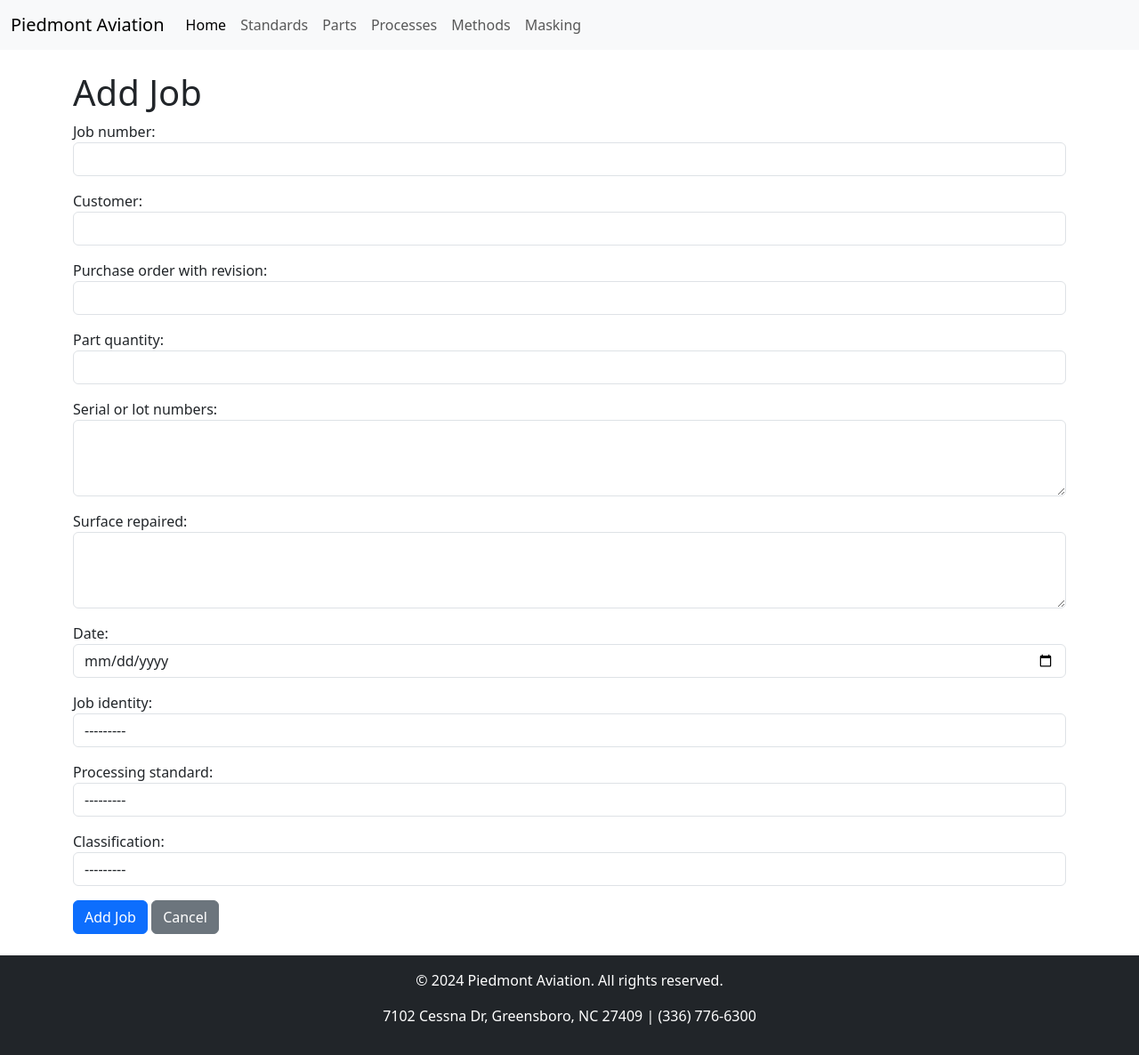
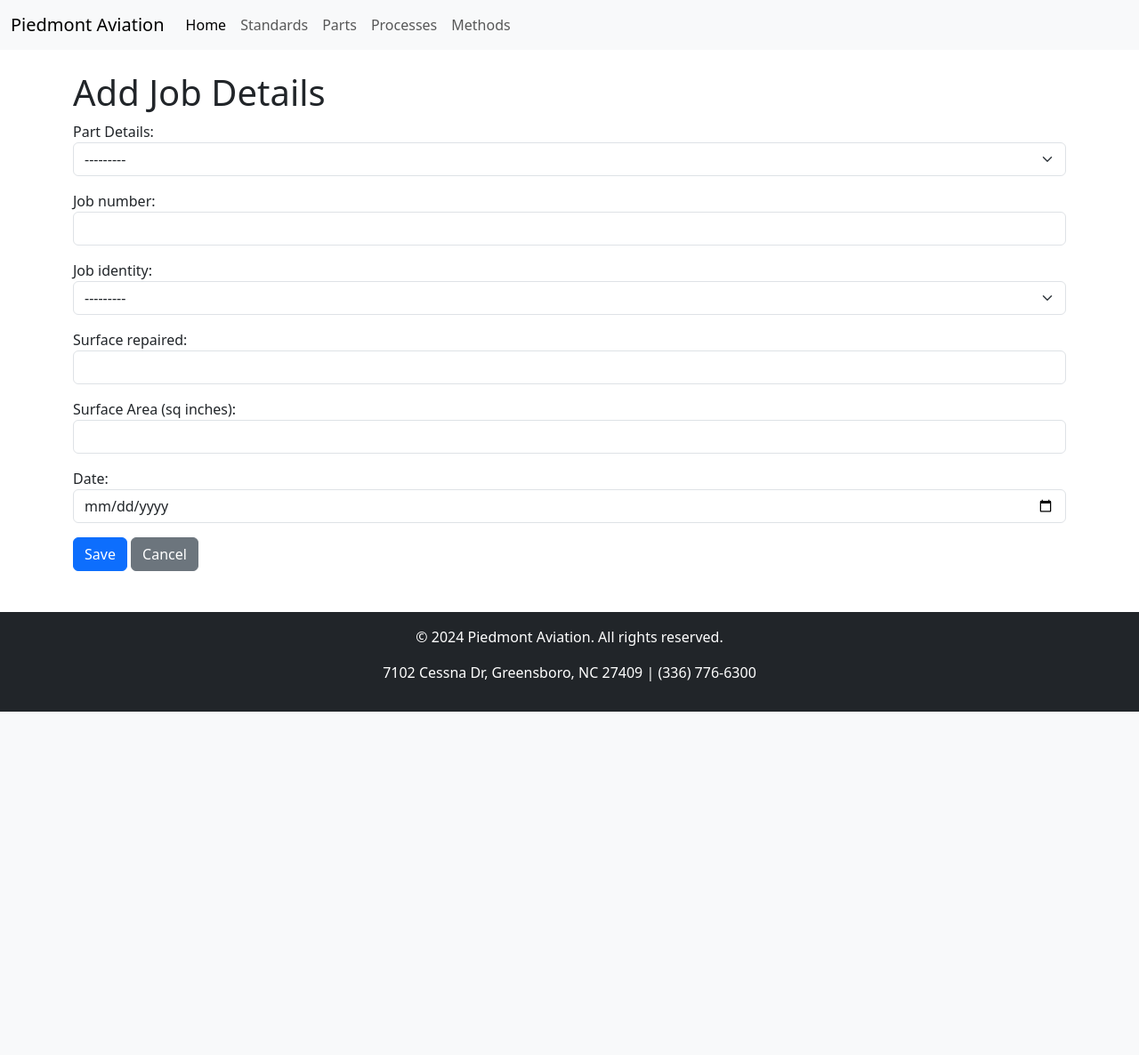
Before and after one commit to SmartXchain/piedmont, a Django app: page /part/1/add-job/ in a window 1280 px wide. Shown: the whole page at 89% size. After the commit the page ends 800 px from the top, so only its background shows below. Run offline with Django 5.2, Linux system fonts and the light colour scheme; tables that the repository leaves empty hold one stand-in row (values such as "Sample post"); some libraries are stand-ins or nearby versions.

Commit message:
fix: remove masking

```diff
--- a/app/app/settings.py
+++ b/app/app/settings.py
@@ -45,7 +45,6 @@ INSTALLED_APPS = [
     'part',
     'process',
     'methods',
-    'masking',
 ]
 
 MIDDLEWARE = [
--- a/app/app/urls.py
+++ b/app/app/urls.py
@@ -25,7 +25,6 @@ urlpatterns = [
     path('part/', include('part.urls')),
     path('process/', include('process.urls')),
     path('methods/', include('methods.urls')),
-    path('masking/', include('masking.urls')),
     path('admin/', admin.site.urls),
 ]
 if bool(settings.DEBUG):
--- a/app/part/forms.py
+++ b/app/part/forms.py
@@ -38,29 +38,24 @@ class PartDetailsForm(forms.ModelForm):
 
 
 class JobDetailsForm(forms.ModelForm):
+    part_detail = forms.ModelChoiceField(
+        queryset=PartDetails.objects.none(),  # Dynamically populated in the view
+        label="Part Details",
+        widget=forms.Select(attrs={"class": "form-select"})
+    )
+
     class Meta:
         model = JobDetails
         fields = [
-            'job_number',
-            'customer',
-            'purchase_order_with_revision',
-            'part_quantity',
-            'serial_or_lot_numbers',
-            'surface_repaired',
-            'date',
-            'job_identity',
-            'processing_standard',
-            'classification',
+            'part_detail', 'job_number', 'job_identity', 'surface_repaired',
+            'surface_area', 'date', 'processing_standard', 'classification'
         ]
         widgets = {
             'job_number': forms.TextInput(attrs={'class': 'form-control'}),
-            'customer': forms.TextInput(attrs={'class': 'form-control'}),
-            'purchase_order_with_revision': forms.TextInput(attrs={'class': 'form-control'}),
-            'part_quantity': forms.NumberInput(attrs={'class': 'form-control'}),
-            'serial_or_lot_numbers': forms.Textarea(attrs={'class': 'form-control', 'rows': 3}),
-            'surface_repaired': forms.Textarea(attrs={'class': 'form-control', 'rows': 3}),
+            'job_identity': forms.Select(attrs={'class': 'form-select'}),
+            'surface_repaired': forms.TextInput(attrs={'class': 'form-control'}),
+            'surface_area': forms.NumberInput(attrs={'class': 'form-control'}),
             'date': forms.DateInput(attrs={'class': 'form-control', 'type': 'date'}),
-            'job_identity': forms.Select(attrs={'class': 'form-control'}),
-            'processing_standard': forms.Select(attrs={'class': 'form-control'}),
-            'classification': forms.Select(attrs={'class': 'form-control'}),
+            'processing_standard': forms.Select(attrs={'class': 'form-select'}),
+            'classification': forms.Select(attrs={'class': 'form-select'}),
         }
--- a/app/part/models.py
+++ b/app/part/models.py
@@ -103,6 +103,7 @@ class JobDetails(models.Model):
     serial_or_lot_numbers = models.TextField(blank=True, null=True)
     job_number = models.CharField(max_length=255, unique=True)
     surface_repaired = models.CharField(max_length=255, blank=True, null=True)
+    surface_area = models.FloatField(blank=True, null=True, verbose_name="Surface Area (sq inches)")
     date = models.DateField(blank=True, null=True)
     job_identity = models.CharField(
         max_length=50,
@@ -118,6 +119,21 @@ class JobDetails(models.Model):
     processing_standard = models.ForeignKey(Standard, on_delete=models.SET_NULL, blank=True, null=True)
     classification = models.ForeignKey(Classification, on_delete=models.SET_NULL, blank=True, null=True)
 
+    def clean(self):
+        from methods.models import Method
+
+        if self.part_detail:
+            process_steps = self.part_detail.get_process_steps()
+            for step in process_steps:
+                if (
+                    step.method.method_type == 'processing_tank' and step.method.is_rectified
+                    ) and self.surface_area is None:
+                    raise ValidationError("Surface Area is required for rectified processing tanks")
+
+    def save(self, *args, **kwargs):
+        self.clean()
+        super().save(*args, **kwargs)
+
     def get_process_steps(self):
         # Retrieve the process for the selected standard and classification
         process = Process.objects.filter(
@@ -128,6 +144,7 @@ class JobDetails(models.Model):
 
     class Meta:
         ordering = ['job_number']
+        unique_together = ('part_detail', 'job_identity', 'surface_repaired')  # Ensure uniqueness
 
     def __str__(self):
         return f"Job {self.job_number} for {self.part_detail.part.part_number}"
--- a/app/part/templates/part/jobdetails_form.html
+++ b/app/part/templates/part/jobdetails_form.html
@@ -1,15 +1,42 @@
 {% extends 'base.html' %}
+{% load widget_tweaks %}
 
-{% block title %}Add/Edit Job Details{% endblock %}
+{% block title %}Add Job Details{% endblock %}
 
 {% block content %}
 <div class="container">
-    <h1>{% if job %}Edit Job{% else %}Add Job{% endif %}</h1>
-    <form method="post">
+    <h1>Add Job Details</h1>
+    <form method="post" novalidate>
         {% csrf_token %}
-        {{ form.as_p }}
-        <button type="submit" class="btn btn-primary">{% if job %}Save Changes{% else %}Add Job{% endif %}</button>
-        <a href="{% url 'part_detail' part_detail.part.id %}" class="btn btn-secondary">Cancel</a>
+        {{ form.non_field_errors }}
+
+        <div class="mb-3">
+            {{ form.part_detail.label_tag }}
+            {{ form.part_detail|add_class:"form-select" }}
+        </div>
+        <div class="mb-3">
+            {{ form.job_number.label_tag }}
+            {{ form.job_number|add_class:"form-control" }}
+        </div>
+        <div class="mb-3">
+            {{ form.job_identity.label_tag }}
+            {{ form.job_identity|add_class:"form-select" }}
+        </div>
+        <div class="mb-3">
+            {{ form.surface_repaired.label_tag }}
+            {{ form.surface_repaired|add_class:"form-control" }}
+        </div>
+        <div class="mb-3">
+            {{ form.surface_area.label_tag }}
+            {{ form.surface_area|add_class:"form-control" }}
+        </div>
+        <div class="mb-3">
+            {{ form.date.label_tag }}
+            {{ form.date|add_class:"form-control" }}
+        </div>
+
+        <button type="submit" class="btn btn-primary">Save</button>
+        <a href="{% url 'part_detail' part_id %}" class="btn btn-secondary">Cancel</a>
     </form>
 </div>
 {% endblock %}
--- a/app/part/urls.py
+++ b/app/part/urls.py
@@ -16,7 +16,6 @@ urlpatterns = [
     path('job/<int:job_id>/edit/', views.jobdetails_edit_view, name='jobdetails_edit'),  # Edit JobDetails
     path('<int:part_id>/add-job/', views.jobdetails_add_view, name='jobdetails_add'),  # Add JobDetails
     path('<int:part_id>/jobs/', views.jobdetails_list_view, name='jobdetails_list'),
-    path('jobs/', views.job_list_view, name='job_list'),
     path('<int:job_id>/job-process-steps/', views.job_process_steps_view, name='job_process_steps'),
     path('<int:detail_id>/part-process-steps/', views.part_process_steps_view, name='part_process_steps'),
     path('<int:job_id>/process-steps/print/', views.job_print_steps_view, name='job_print_steps'),
--- a/app/part/views.py
+++ b/app/part/views.py
@@ -115,33 +115,57 @@ def jobdetails_edit_view(request, job_id):
 
 
 def jobdetails_add_view(request, part_id):
-    part_detail = get_object_or_404(PartDetails, part_id=part_id)
+    """
+    View to add a new JobDetails entry for a specific part.
+    """
+    # Fetch all PartDetails linked to the selected part
+    part_details_queryset = PartDetails.objects.filter(part_id=part_id)
+
+    if not part_details_queryset.exists():
+        return render(request, 'error.html', {'message': 'No Part Details found for this part.'})
+
     if request.method == "POST":
         form = JobDetailsForm(request.POST)
+        form.fields['part_detail'].queryset = part_details_queryset
         if form.is_valid():
-            job = form.save(commit=False)
-            job.part_detail = part_detail
-            job.save()
-            return redirect('part_detail', part_id=part_detail.part.id)
+            form.save()
+            return redirect('part_detail', part_id=part_id)
     else:
         form = JobDetailsForm()
-    return render(request, 'part/jobdetails_form.html', {'form': form, 'part_detail': part_detail})
+        form.fields['part_detail'].queryset = part_details_queryset  # Populate dropdown
 
+    return render(request, 'part/jobdetails_form.html', {'form': form, 'part_id': part_id})
 
-def job_list_view(request):
-    jobs = JobDetails.objects.select_related('part').all()
-    return render(request, 'part/job_list.html', {'jobs': jobs})
 
 
 def part_process_steps_view(request, detail_id):
+    """
+    View to display process steps for a part detail.
+    """
     detail = get_object_or_404(PartDetails, id=detail_id)
     part = detail.part
 
-    # Fetch process steps using the method in the Part model
-    process_steps = part.get_process_steps(detail.processing_standard, detail.classification)
+    # Debug: Print details for clarity
+    print(f"Processing Standard: {detail.processing_standard}")
+    print(f"Classification: {detail.classification}")
 
-    if not process_steps:
-        # Render no_process_steps.html with the part ID
+    # Fetch the process based on processing standard and classification
+    process = Process.objects.filter(
+        standard=detail.processing_standard,
+        classification=detail.classification
+    ).first()
+
+    # Debug: Check if process is found
+    if process:
+        print(f"Process Found: {process}")
+        process_steps = process.steps.all()
+        print(f"Number of Steps Found: {process_steps.count()}")
+    else:
+        print("No Process Found")
+        process_steps = None
+
+    # Handle case where no steps are found
+    if not process_steps or process_steps.count() == 0:
         return render(request, 'part/no_process_steps.html', {
             'part': part,
             'message': "No steps have been added for this part based on the current standard and classification. Please contact Special Processing."
@@ -150,6 +174,7 @@ def part_process_steps_view(request, detail_id):
     return render(request, 'part/process_steps.html', {
         'part': part,
         'process_steps': process_steps,
+        'detail': detail,
     })
 
 
--- a/app/templates/navbar.html
+++ b/app/templates/navbar.html
@@ -21,9 +21,6 @@
           <li class="nav-item">
             <a class="nav-link" href="{% url 'method_list' %}">Methods</a>
           </li>
-          <li class="nav-item">
-            <a class="nav-link" href="{% url 'masking_profile_list' %}">Masking</a>
-          </li>
         </ul>
       </div>
     </div>
```
Also changed, not shown: app/part/templates/part/process_steps.html (+13 -8 lines), app/part/migrations/0010_jobdetails_surface_area.py (added), app/part/migrations/0011_alter_jobdetails_unique_together.py (added), 1 other file.
